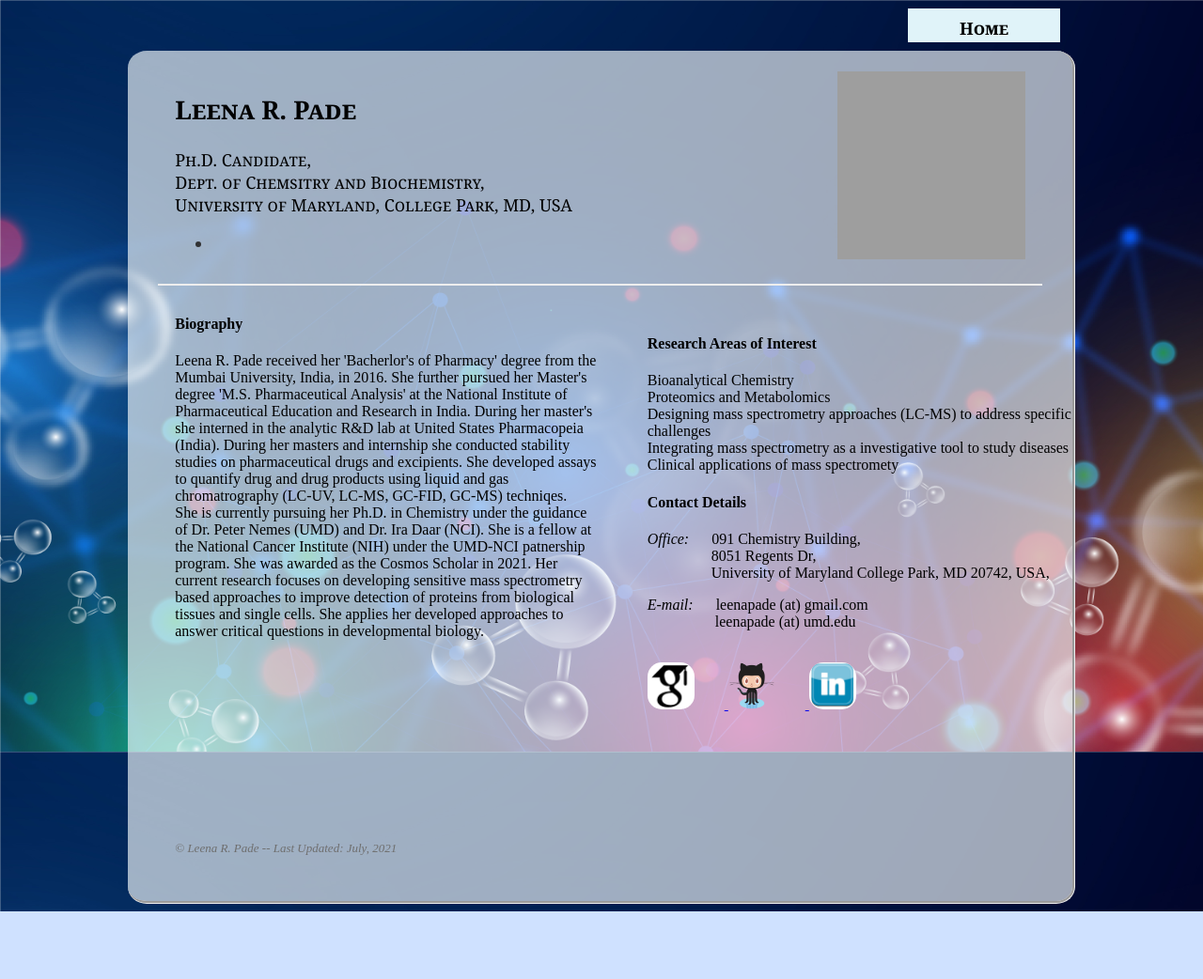
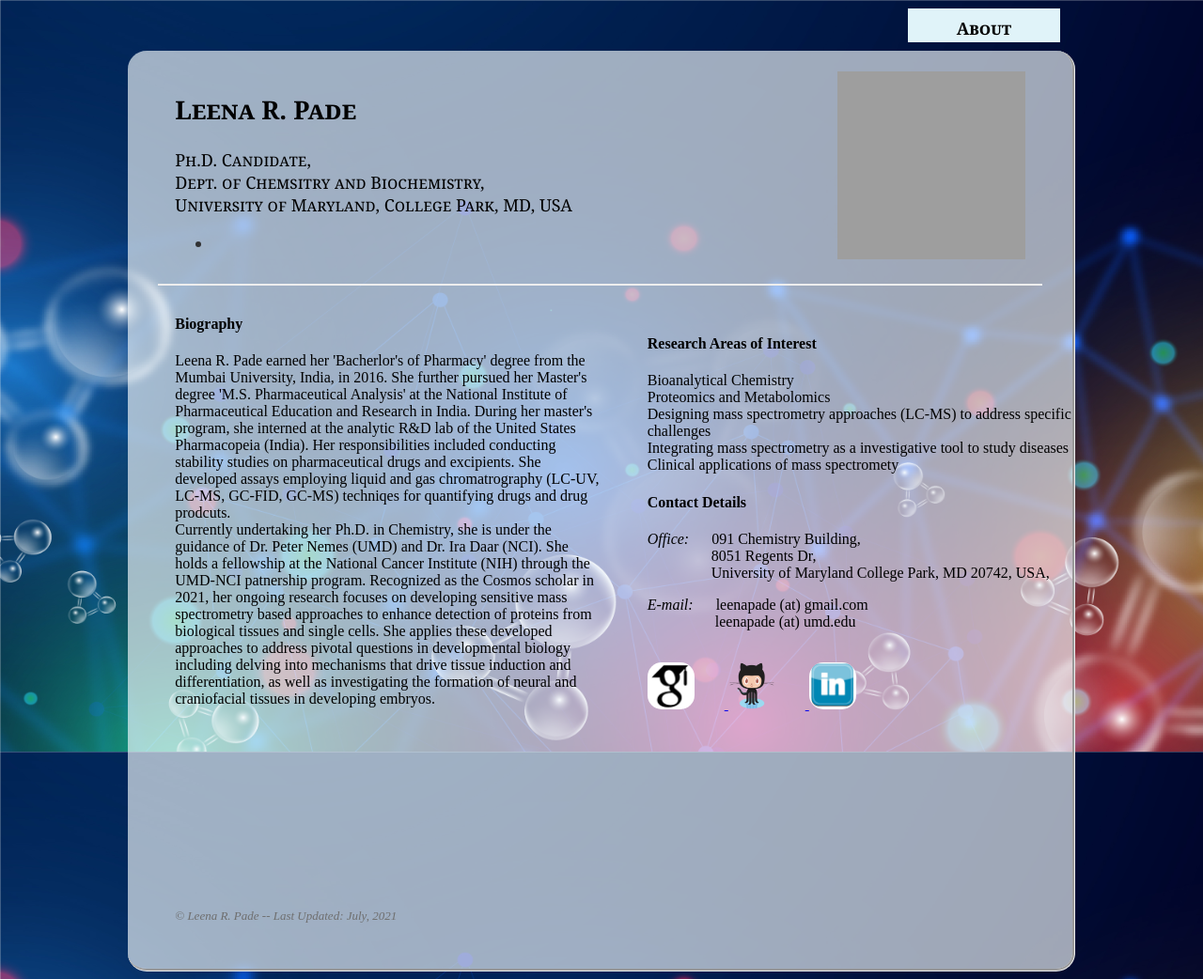
Before and after one commit to leenapade/leenapade.github.io, a plain HTML site: page index.html in a window 1280 px wide. Shown: the whole page at 94% size. Before the commit the page ends 970 px from the top, so only its background shows below. Drawn offline with Linux system fonts and the light colour scheme; grey boxes are pictures that could not be loaded.

Commit message:
revisions

```diff
--- a/index.html
+++ b/index.html
@@ -20,7 +20,7 @@
 
 <!-- Navigation Bar -->
 <ul id="nav">
-	<li id="current"> <a href="https://leenapade.github.io/"> Home </a> </li>
+	<li id="current"> <a href="https://leenapade.github.io/"> About </a> </li>
 	<!--<li> <a href="projects.html"> Projects </a> </li>
 	<li> <a href="publications.html"> Publications </a> </li>
 	<li> <a href="misc.html"> Misc. </a> </li> -->
@@ -102,8 +102,8 @@
 
 
 
-<p> Leena R. Pade received her 'Bacherlor's of Pharmacy' degree from the Mumbai University, India, in 2016. She further pursued her Master's degree 'M.S. Pharmaceutical Analysis' at the National Institute of Pharmaceutical Education and Research in India. During her master's she interned in the analytic R&D lab at United States Pharmacopeia (India). During her masters and internship she conducted stability studies on pharmaceutical drugs and excipients. She developed assays to quantify drug and drug products using liquid and gas chromatrography (LC-UV, LC-MS, GC-FID, GC-MS) techniqes. <br>
-She is currently pursuing her Ph.D. in Chemistry under the guidance of Dr. Peter Nemes (UMD) and Dr. Ira Daar (NCI). She is a fellow at the National Cancer Institute (NIH) under the UMD-NCI patnership program. She was awarded as the Cosmos Scholar in 2021. Her current research focuses on developing sensitive mass spectrometry based approaches to improve detection of proteins from biological tissues and single cells. She applies her developed approaches to answer critical questions in developmental biology.
+<p> Leena R. Pade earned her 'Bacherlor's of Pharmacy' degree from the Mumbai University, India, in 2016. She further pursued her Master's degree 'M.S. Pharmaceutical Analysis' at the National Institute of Pharmaceutical Education and Research in India. During her master's program, she interned at the analytic R&D lab of the United States Pharmacopeia (India). Her responsibilities included conducting stability studies on pharmaceutical drugs and excipients. She developed assays employing liquid and gas chromatrography (LC-UV, LC-MS, GC-FID, GC-MS) techniqes for quantifying drugs and drug prodcuts. <br>
+Currently undertaking her Ph.D. in Chemistry, she is under the guidance of Dr. Peter Nemes (UMD) and Dr. Ira Daar (NCI). She holds a fellowship at the National Cancer Institute (NIH) through the UMD-NCI patnership program. Recognized as the Cosmos scholar in 2021, her ongoing research focuses on developing sensitive mass spectrometry based approaches to enhance detection of proteins from biological tissues and single cells. She applies these developed approaches to address pivotal questions in developmental biology including delving into mechanisms that drive tissue induction and differentiation, as well as investigating the formation of neural and craniofacial tissues in developing embryos.
 
 <!-- <p> Since 2017, he has worked as a graduate research assistant at the Department of Electrical and Computer Engineering at the University of Maryland, College Park, MD, USA,
 and as a research intern for the Math and Algorithms Research Group
```
